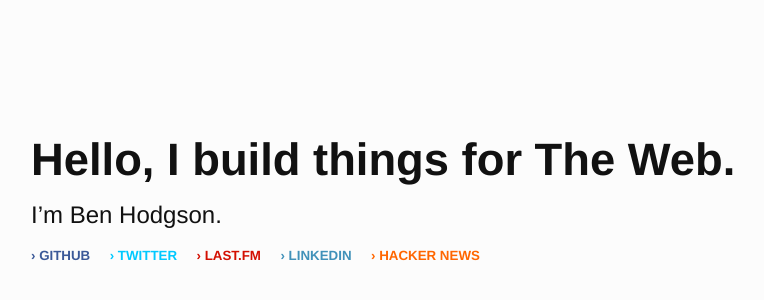
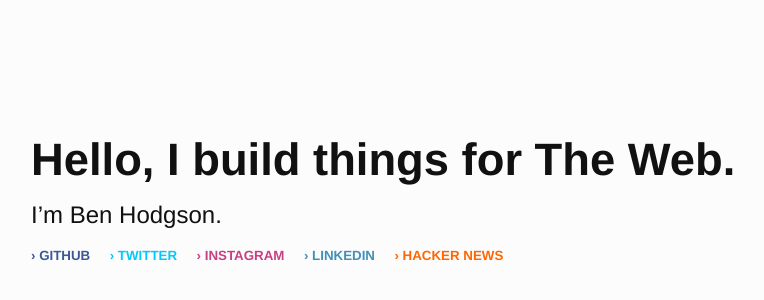
Before and after one commit to benhodgson/benhodgson.github.com, a plain HTML site: page index.html in a window 1280 px wide. Shown: the part 200-500 px from the top of the page, without its empty margins (249-1013 px from the left). Drawn offline with Linux system fonts and the light colour scheme.

Commit message:
last.fm -> instagram

```diff
--- a/index.html
+++ b/index.html
@@ -72,8 +72,8 @@
     #links li.twitter a {
       color: #00C9FF;
     }
-    #links li.lastfm a {
-      color: #D30F02;
+    #links li.instagram a {
+      color: #C93F83;
     }
     #links li.linkedin a {
       color: #4091B9;
@@ -95,7 +95,7 @@
       <ul>
           <li class="github"><a href="http://github.com/benhodgson" rel="me">GitHub</a></li>
           <li class="twitter"><a href="http://twitter.com/blahpro" rel="me">Twitter</a></li>
-          <li class="lastfm"><a href="http://www.last.fm/user/blahpro" rel="me">Last.fm</a></li>
+          <li class="instagram"><a href="http://www.instagram.com/blahpro" rel="me">Instagram</a></li>
           <li class="linkedin"><a href="http://www.linkedin.com/in/benhodgson" rel="me">LinkedIn</a></li>
           <li class="hn"><a href="http://news.ycombinator.com/user?id=blahpro" rel="me">Hacker News</a></li>
       </ul>
```
